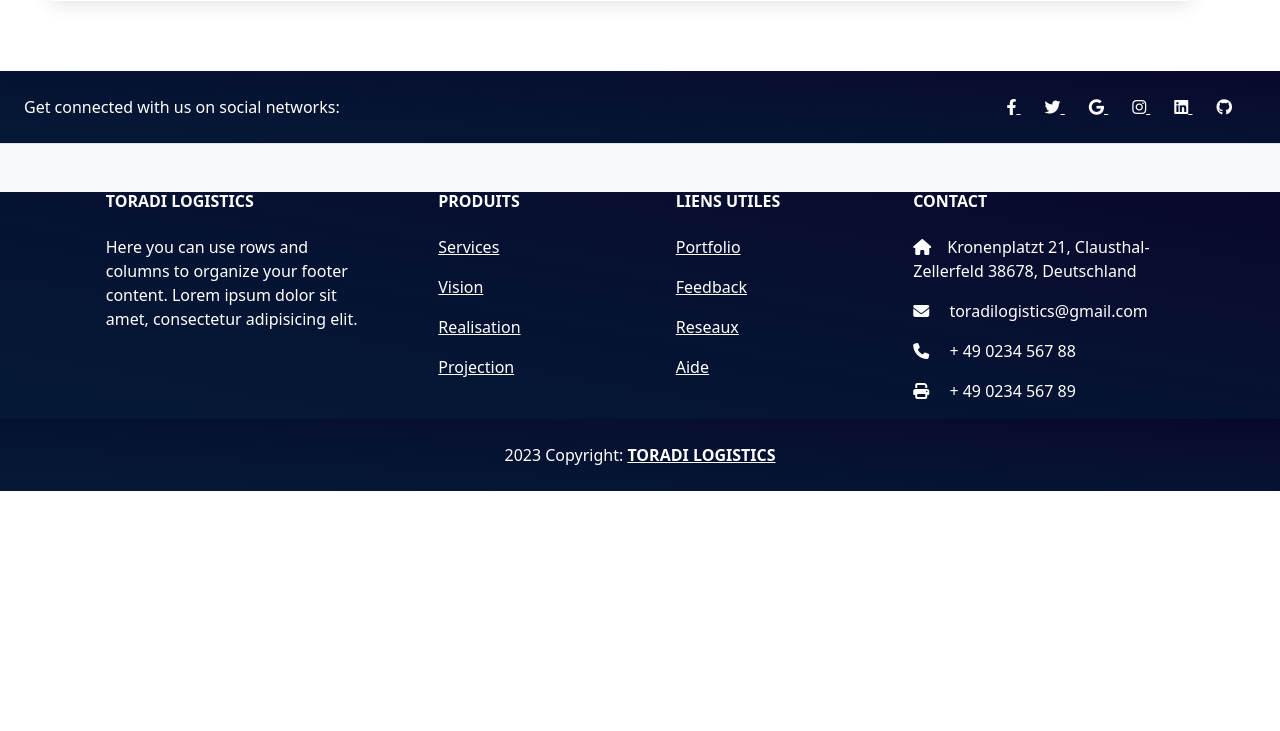
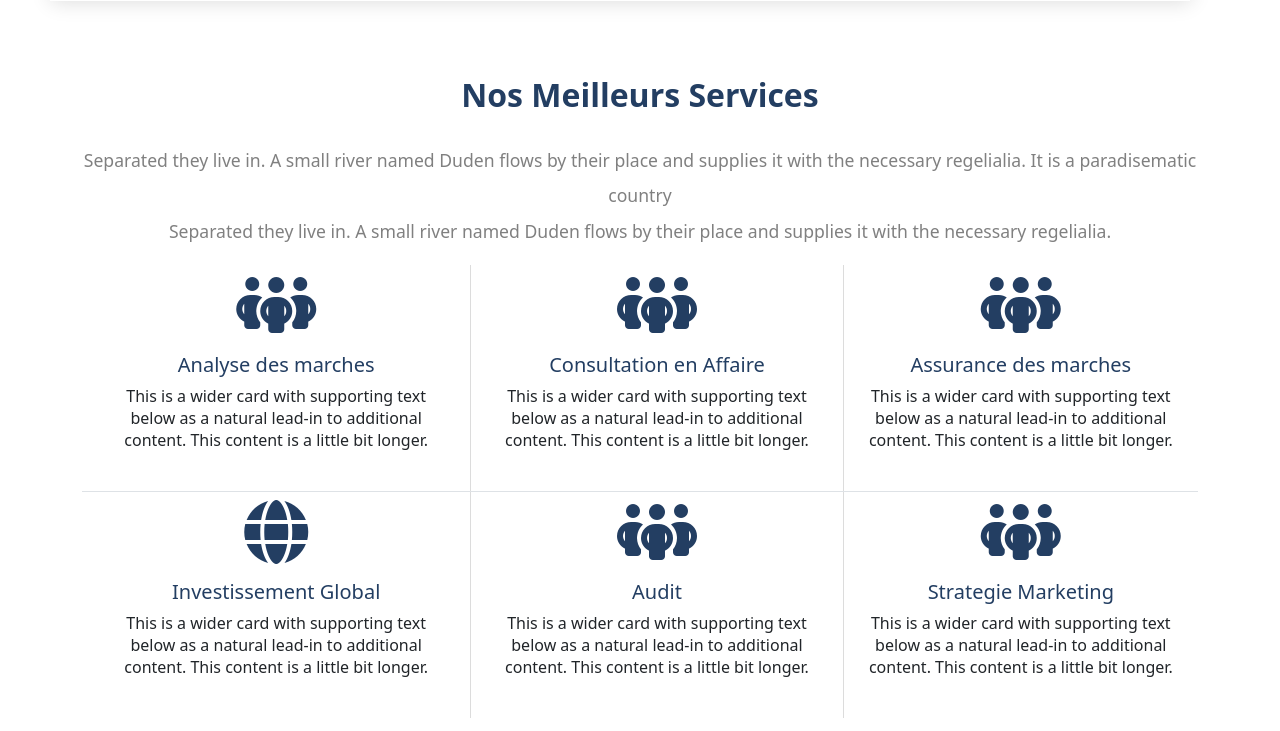
Before and after one commit to ToradiDigital/toradi, a PHP site: page / in a window 1280 px wide. Shown: the part 2061-2792 px from the top of the page. Before the commit the page ends 2552 px from the top, so only its background shows below. Run offline with PHP 8.4, Linux system fonts and the light colour scheme; some libraries are stand-ins or nearby versions.

Commit message:
row best services

```diff
--- a/src/css/style.css
+++ b/src/css/style.css
@@ -242,3 +271,44 @@ footer .p-4{
    background-image: linear-gradient(to right top, #051937, #051634, #061232, #080e2f, #09082c);
    color:white;
 }
+
+/*---design meilleurs services */
+#best_services h1{
+   line-height: 1.5;
+   color: #233e62;
+   margin-bottom: 1.5rem !important;
+   font-weight: 700;
+   font-size: 2rem;
+   text-align: center;
+}
+
+#best_services p{
+   margin-top: 0;
+   margin-bottom: 1rem;
+   line-height: 2;
+   color:gray;
+   font-size: 1.1rem;
+   text-align: center;
+}
+
+#best_services_list i{
+   font-size:4rem;
+   color: #233e62;
+}
+#best_services_list  .card{
+   border:none;
+   text-align: center;
+}
+#best_services_list h5{
+   color: #233e62;
+}
+#best_services_list #td1, #td2{
+   border-right:1px solid gainsboro;
+}
+#best_services_list #tr_2 td{
+   border-bottom:none;
+}
+#best_services_list td:hover{
+   background-color: #233e62;
+   transition: background-color 2s;
+}
--- a/src/index.html
+++ b/src/index.html
@@ -269,6 +269,127 @@
 		</div>
 	</div>
 
+	<div class="container" id="best_services">
+
+		<div class="row" id="title">
+			<div class="col-12">
+				<h1>Nos Meilleurs Services</h1>
+			</div>
+		</div>
+
+		<div class="row" id="desc">
+			<div class="col-12">
+				<p>
+					Separated they live in. A small river named Duden flows by their place and supplies it with the necessary regelialia. It is a paradisematic country
+					<br/>
+					Separated they live in. A small river named Duden flows by their place and supplies it with the necessary regelialia.
+
+				</p>
+			</div>
+		</div>
+
+	</div>
+
+	<div class="container" id="best_services_list">
+		<div class="row">
+			<div class="col-12">
+
+				<table class="table">
+					<tbody>
+						<tr id="tr_1">
+							<td id="td1">
+
+								<div class="card mb-3">
+									<i class="fa-sharp fa-solid fa-people-group"></i>
+									<div class="card-body">
+									  <h5 class="card-title">Analyse des marches</h5>
+									  <p class="card-text">This is a wider card with supporting text below as a natural lead-in to additional content. This content is a little bit longer.</p>
+									</div>
+								</div>
+
+							</td>
+
+							<td id="td2">
+
+								<div class="card mb-3">
+									<i class="fa-sharp fa-solid fa-people-group"></i>
+									<div class="card-body">
+									  <h5 class="card-title">Consultation en Affaire</h5>
+									  <p class="card-text">This is a wider card with supporting text below as a natural lead-in to additional content. This content is a little bit longer.</p>
+									</div>
+								</div>
+
+							</td>
+
+							<td id="td3">
+
+								<div class="card mb-3">
+									<i class="fa-sharp fa-solid fa-people-group"></i>
+									<div class="card-body">
+									  <h5 class="card-title">Assurance des marches</h5>
+									  <p class="card-text">This is a wider card with supporting text below as a natural lead-in to additional content. This content is a little bit longer.</p>
+									</div>
+								</div>
+
+							</td>
+						</tr>
+
+						<tr id="tr_2">
+							<td id="td1">
+
+								<div class="card mb-3">
+									<i class="fa-sharp fa-solid fa-globe"></i>
+									<div class="card-body">
+									  <h5 class="card-title">Investissement Global</h5>
+									  <p class="card-text">This is a wider card with supporting text below as a natural lead-in to additional content. This content is a little bit longer.</p>
+									</div>
+								</div>
+
+							</td>
+
+							<td id="td2">
+
+								<div class="card mb-3">
+									<i class="fa-sharp fa-solid fa-people-group"></i>
+									<div class="card-body">
+									  <h5 class="card-title">Audit</h5>
+									  <p class="card-text">This is a wider card with supporting text below as a natural lead-in to additional content. This content is a little bit longer.</p>
+									</div>
+								</div>
+
+							</td>
+							<td id="td3">
+
+								<div class="card mb-3">
+									<i class="fa-sharp fa-solid fa-people-group"></i>
+									<div class="card-body">
+									  <h5 class="card-title">Strategie Marketing</h5>
+									  <p class="card-text">This is a wider card with supporting text below as a natural lead-in to additional content. This content is a little bit longer.</p>
+									</div>
+								</div>
+
+							</td>
+						</tr>
+					</tbody>
+				</table>
+
+			</div>
+		</div>
+
+	</div>
+
+
+	<div class="container-fluid" id="rate2">
+		<row>
+			<div class="col-12">
+				<h1>Nous vous accompagnons dans tous vos Projets de Transports Logistics</h1>
+				<p>
+					<a href="#" class="btn btn-outline-primary" style="border-radius:20px; height:50px; min-width:200px;">Recevoire une Evaluation</a>
+				</p>
+			</div>
+		</row>
+	</div>
+
 
 	<!-- Footer -->
 	<footer class="text-center text-lg-start bg-light text-muted">
```
Also changed, not shown: other parts of src/css/style.css (+29 -0 lines), static/images/rate2.webp (added).
